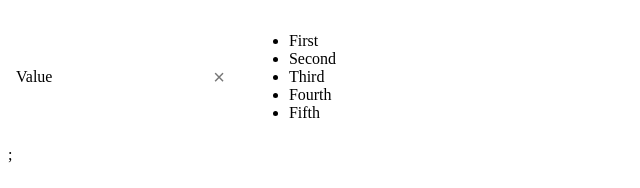
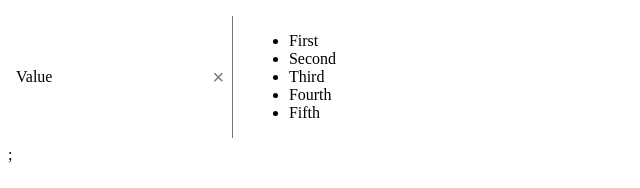
Before and after one commit to adamhinton/ts-selector-practice, a React (Vite) app: page / in a window 1280 px wide. Shown: the top 188 px of the page, without its empty margins (0-640 px from the left). Built offline with nearby package versions, Linux system fonts and the light colour scheme.

Commit message:
divider styling

```diff
--- a/src/select.module.css
+++ b/src/select.module.css
@@ -28,3 +28,14 @@
   padding: 0;
   font-size: 1.25em;
 }
+
+.clear-btn:focus,
+.clear-btn:hover {
+  color: #333;
+}
+
+.divider {
+  background-color: #777;
+  align-self: stretch;
+  width: 0.05em;
+}
```
